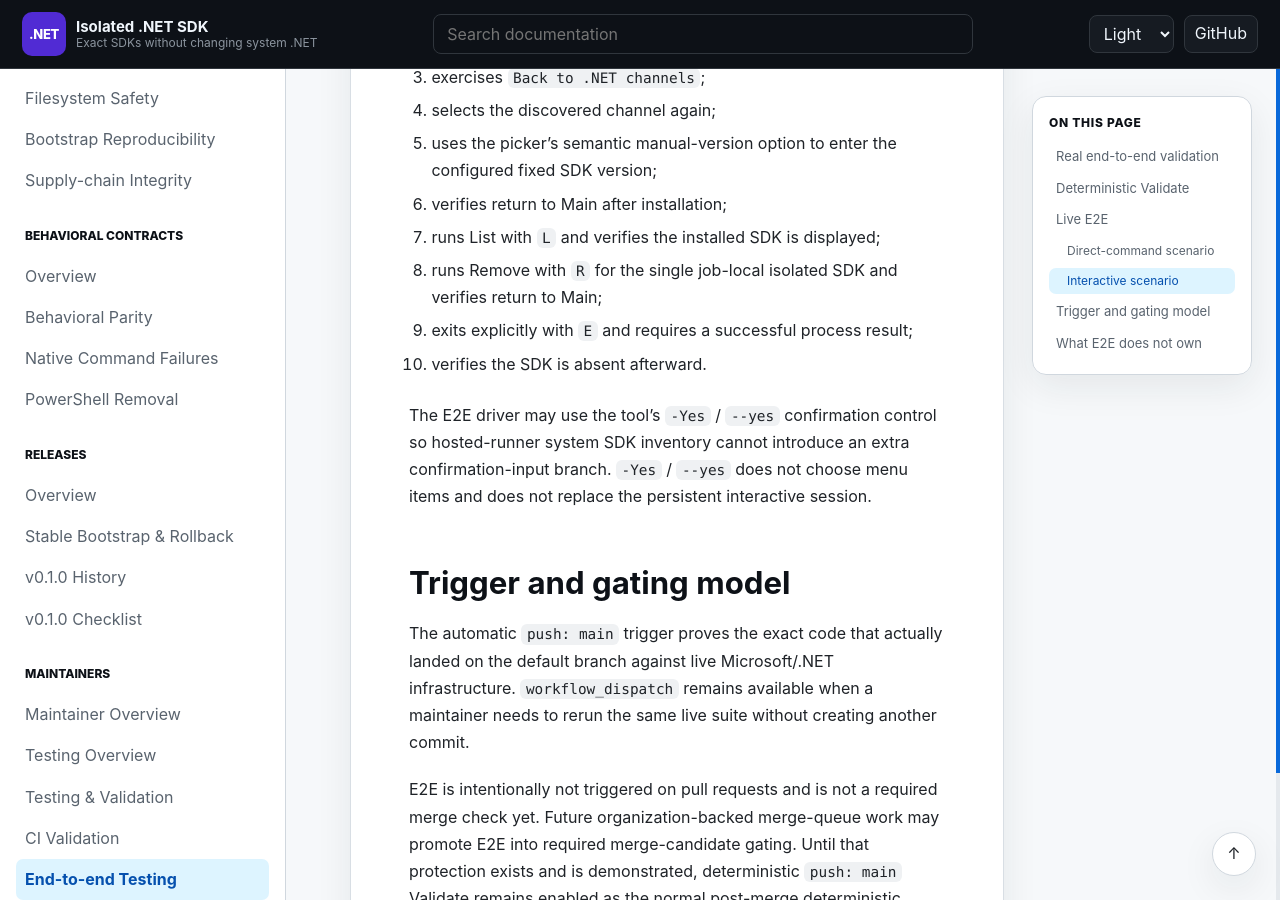
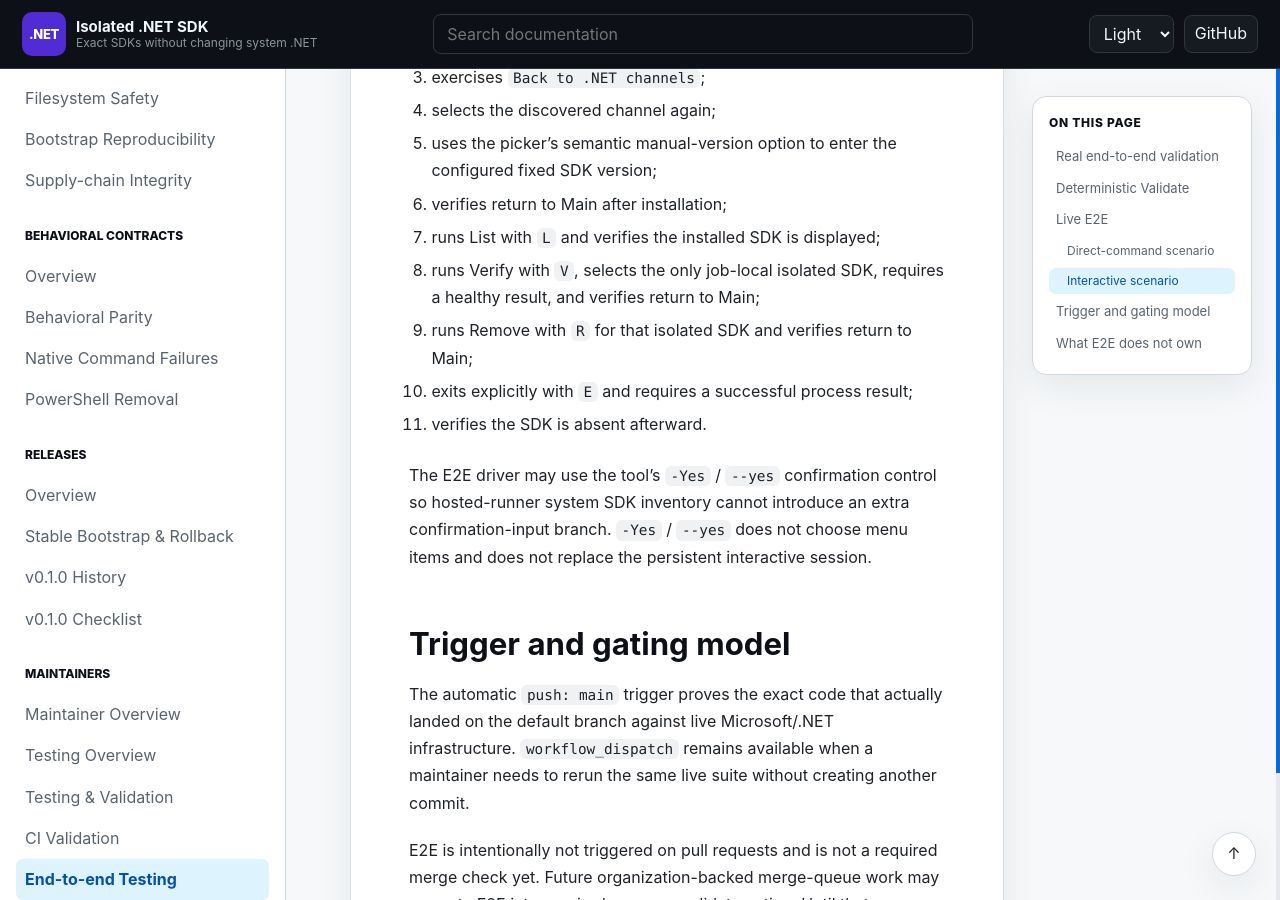
Before and after one commit to infoconex/isolated-dotnet-sdk, a Jekyll site: the page built from docs/maintainers/testing/e2e-testing.md, in a window 1280 px wide and 900 px high, scrolled down 2637 px. Built offline with Jekyll 4.4.1, drawn with Linux system fonts in a browser that asks for light colours; our own code applies the rules of GitHub Pages for plain Markdown files.

Commit message:
docs: add interactive Verify to E2E lifecycle
Refs #115

```diff
--- a/docs/maintainers/testing/e2e-testing.md
+++ b/docs/maintainers/testing/e2e-testing.md
@@ -59,9 +59,10 @@
 5. uses the picker’s semantic manual-version option to enter the configured fixed SDK version;
 6. verifies return to Main after installation;
 7. runs List with `L` and verifies the installed SDK is displayed;
-8. runs Remove with `R` for the single job-local isolated SDK and verifies return to Main;
-9. exits explicitly with `E` and requires a successful process result;
-10. verifies the SDK is absent afterward.
+8. runs Verify with `V`, selects the only job-local isolated SDK, requires a healthy result, and verifies return to Main;
+9. runs Remove with `R` for that isolated SDK and verifies return to Main;
+10. exits explicitly with `E` and requires a successful process result;
+11. verifies the SDK is absent afterward.
 
 The E2E driver may use the tool’s `-Yes` / `--yes` confirmation control so hosted-runner system SDK inventory cannot introduce an extra confirmation-input branch. `-Yes` / `--yes` does not choose menu items and does not replace the persistent interactive session.
 
```
